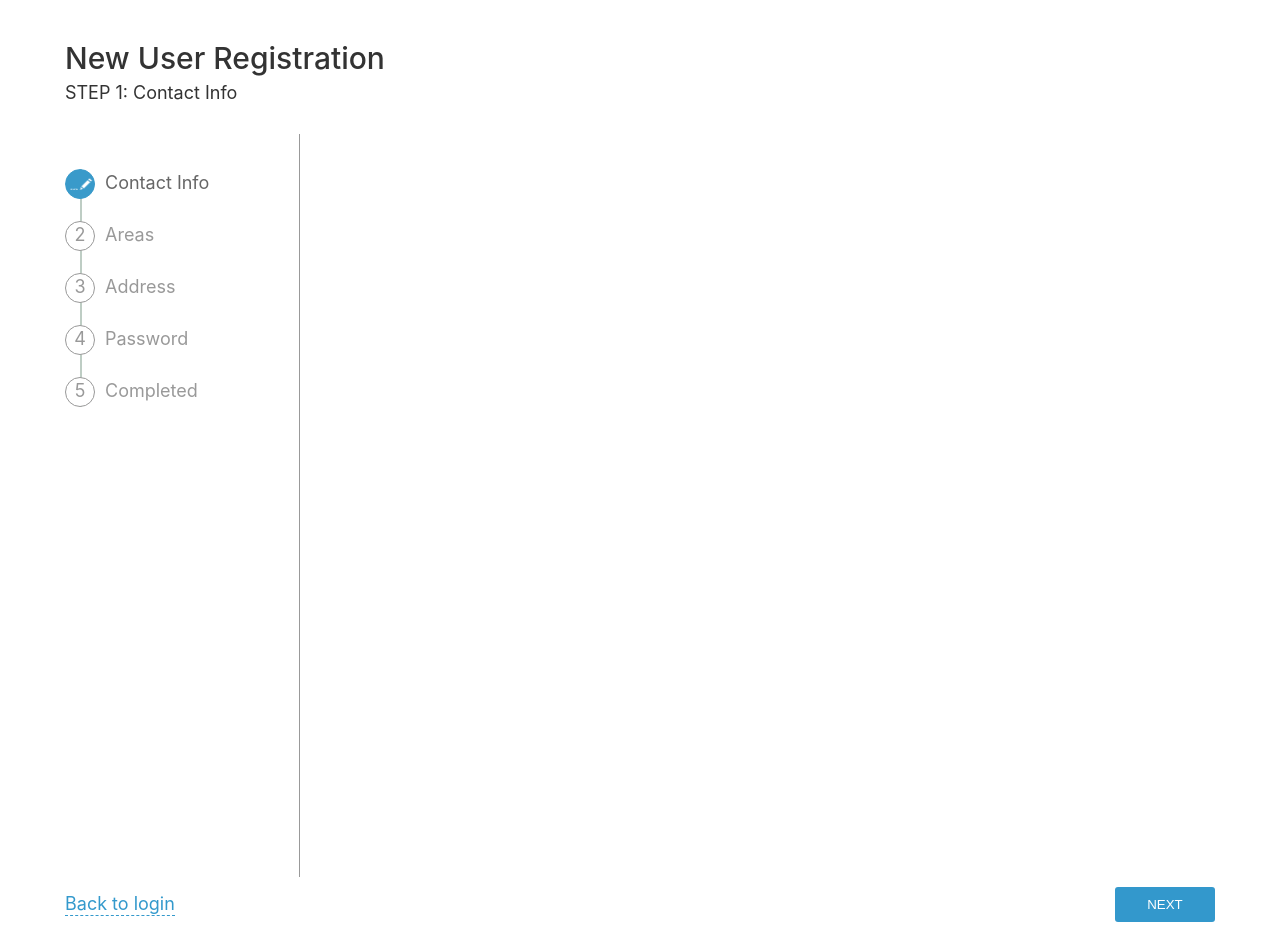
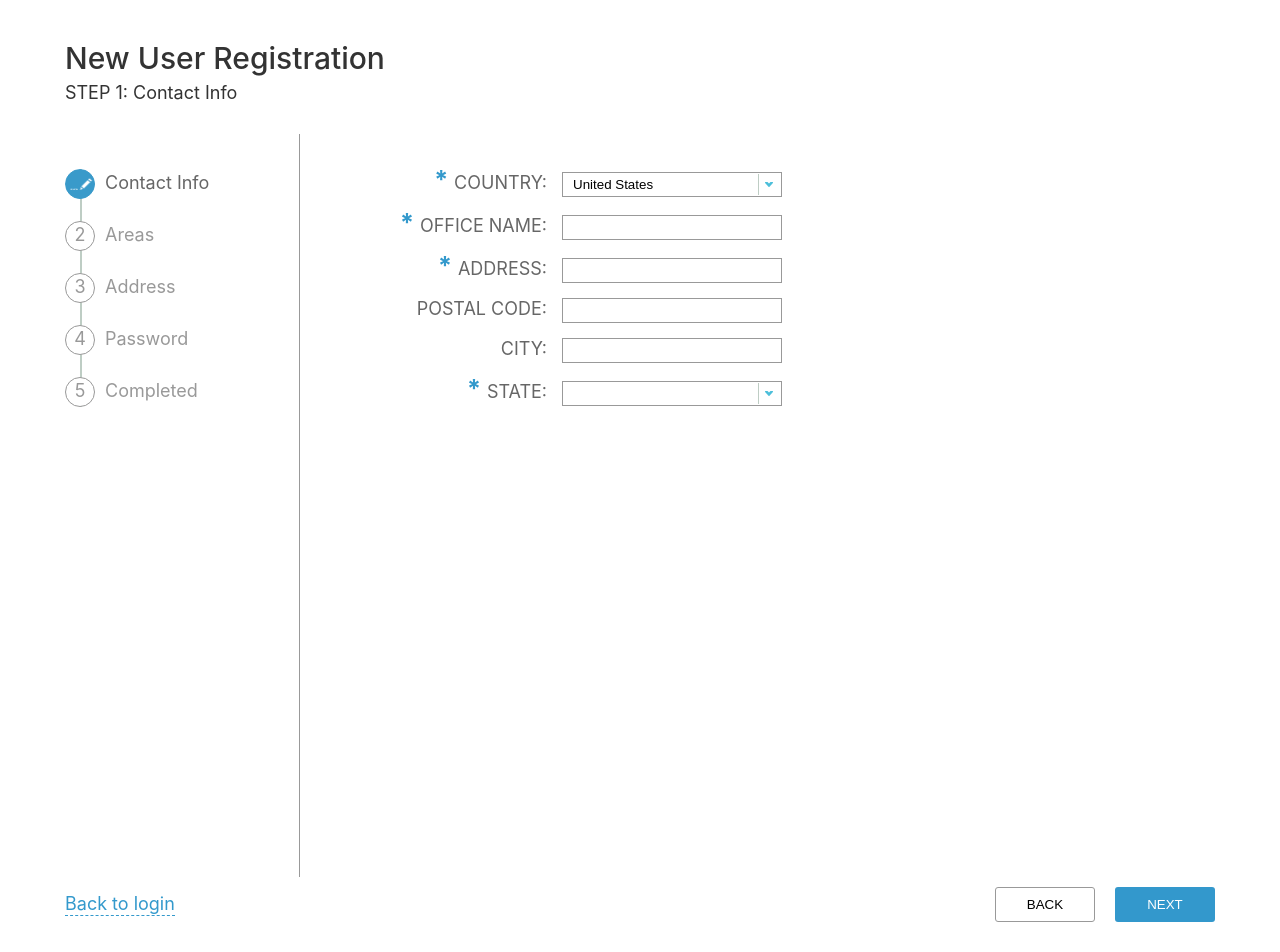
Before and after one commit to Mirum-cor/react-registration-wizard, a React (Create React App) app: page / in a window 1280 px wide. Built offline with nearby package versions, Linux system fonts and the light colour scheme.

Commit message:
feat: add back-button and third screen of form-filling component

```diff
--- a/src/components/App.css
+++ b/src/components/App.css
@@ -42,8 +42,6 @@ section {
 .btn {
   width: 100px;
   height: 35px;
-  background-color: #3398cc;
-  color: #ffffff;
   text-transform: uppercase;
   border-radius: 3px;
   outline: none;
@@ -52,6 +50,21 @@ section {
   transition: all 0.15s linear;
 }
 
-.btn:hover {
+.previous-step-btn {
+  background-color: #ffffff;
+  border: 1px solid #999999;
+  margin-right: 20px;
+}
+
+.previous-step-btn:hover {
+  background-color: #c2c2c2;
+}
+
+.next-step-btn {
+  background-color: #3398cc;
+  color: #ffffff;
+}
+
+.next-step-btn:hover {
   background-color: #2b7fa8;
 }
--- a/src/components/App.js
+++ b/src/components/App.js
@@ -6,6 +6,9 @@ import FormFilling from './FormFilling';
 // function App() {
 export default class App extends Component {
   state = {};
+  showPreviousStep(event) {
+    event.preventDefault();
+  }
   showNextStep(event) {
     event.preventDefault();
   }
@@ -26,7 +29,10 @@ export default class App extends Component {
         </section>
         <footer className="App-footer">
           <a href="#">Back to login</a>
-          <button className="btn" onClick={this.showNextStep}>next</button>
+          <div>
+            <button className="previous-step-btn btn" onClick={this.showPreviousStep}>back</button>
+            <button className="next-step-btn btn" onClick={this.showNextStep}>next</button>
+          </div>
         </footer>
       </div>
     );
--- a/src/components/FormFilling.css
+++ b/src/components/FormFilling.css
@@ -23,17 +23,6 @@ form {
   position: relative;
 }
 
-.note {
-  text-transform: uppercase;
-  position: absolute;
-  top: 30px;
-  right: 0;
-  width: 220px;
-  text-align: left;
-  font-size: 11px;
-  line-height: 12px;
-}
-
 .required-field-sign::before {
   color: #3399cc;
   content: "* ";
@@ -54,6 +43,23 @@ select {
   appearance: none;
   margin-left: 15px;
   padding-left: 10px;
+}
+
+select {
+  background: url(../select-arrow.png) no-repeat 200px center, url(../step-connector.png) no-repeat 195px center;
+  background-size: 13px 11px, 1px 21px;
+  cursor: pointer;
+}
+
+.note {
+  text-transform: uppercase;
+  position: absolute;
+  top: 30px;
+  right: 0;
+  width: 220px;
+  text-align: left;
+  font-size: 11px;
+  line-height: 12px;
 }
 
 .second-screen p.required-field-sign {
--- a/src/components/FormFilling.js
+++ b/src/components/FormFilling.js
@@ -12,8 +12,8 @@ export default class FormFilling extends Component {
               <label htmlFor="salutation" className="required-field-sign">salutation:</label>
               <select id="salutation">
                 <option></option>
-                <option>1</option>
-                <option>2</option>
+                <option>Hello!</option>
+                <option>Hi!</option>
               </select>
             </div>
             <div className="field-form">
@@ -103,6 +103,43 @@ export default class FormFilling extends Component {
             </div>
           </form>
         </div>
+        <div className="third-screen">
+          <form>
+            <div className="field-form">
+              <label htmlFor="country" className="required-field-sign">country:</label>
+              <select id="country">
+                <option>United States</option>
+                <option>United Kingdom</option>
+                <option>Other</option>
+              </select>
+            </div>
+            <div className="field-form">
+              <label htmlFor="office-name" className="required-field-sign">office name:</label>
+              <input id="office-name" type="text"></input>
+            </div>
+            <div className="field-form">
+              <label htmlFor="address" className="required-field-sign">address:</label>
+              <input id="address" type="text"></input>
+            </div>
+            <div className="field-form">
+              <label htmlFor="postal-code">postal code:</label>
+              <input id="postal-code" type="text"></input>
+            </div>
+            <div className="field-form">
+              <label htmlFor="city">city:</label>
+              <input id="city" type="text"></input>
+            </div>
+            <div className="field-form">
+              <label htmlFor="state" className="required-field-sign">state:</label>
+              <select id="state">
+                <option></option>
+                <option>Texas</option>
+                <option>Michigan</option>
+                <option>Other</option>
+              </select>
+            </div>
+          </form>
+        </div>
       </div>
     )
   }
```
Also changed, not shown: src/select-arrow.png (added).
